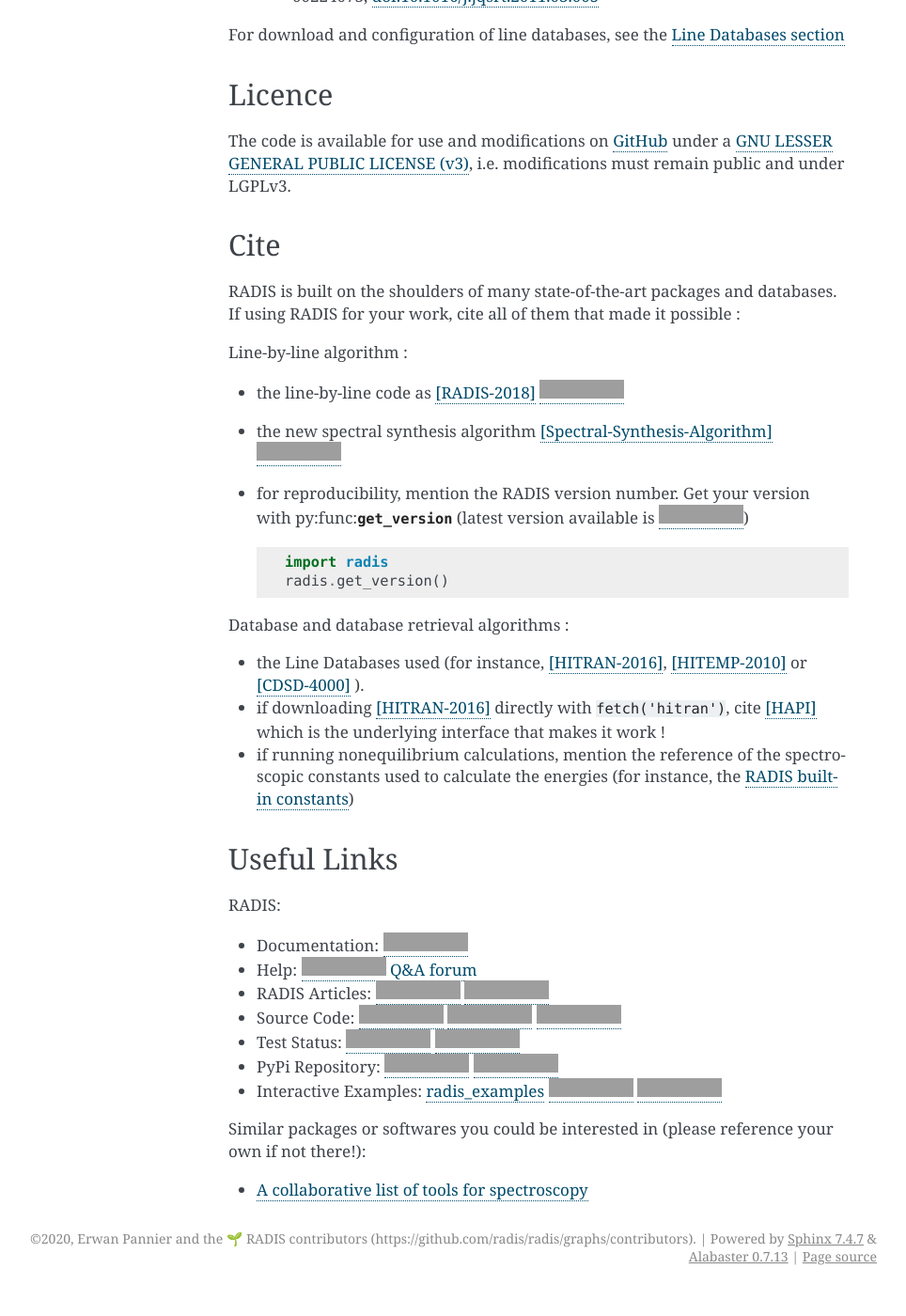
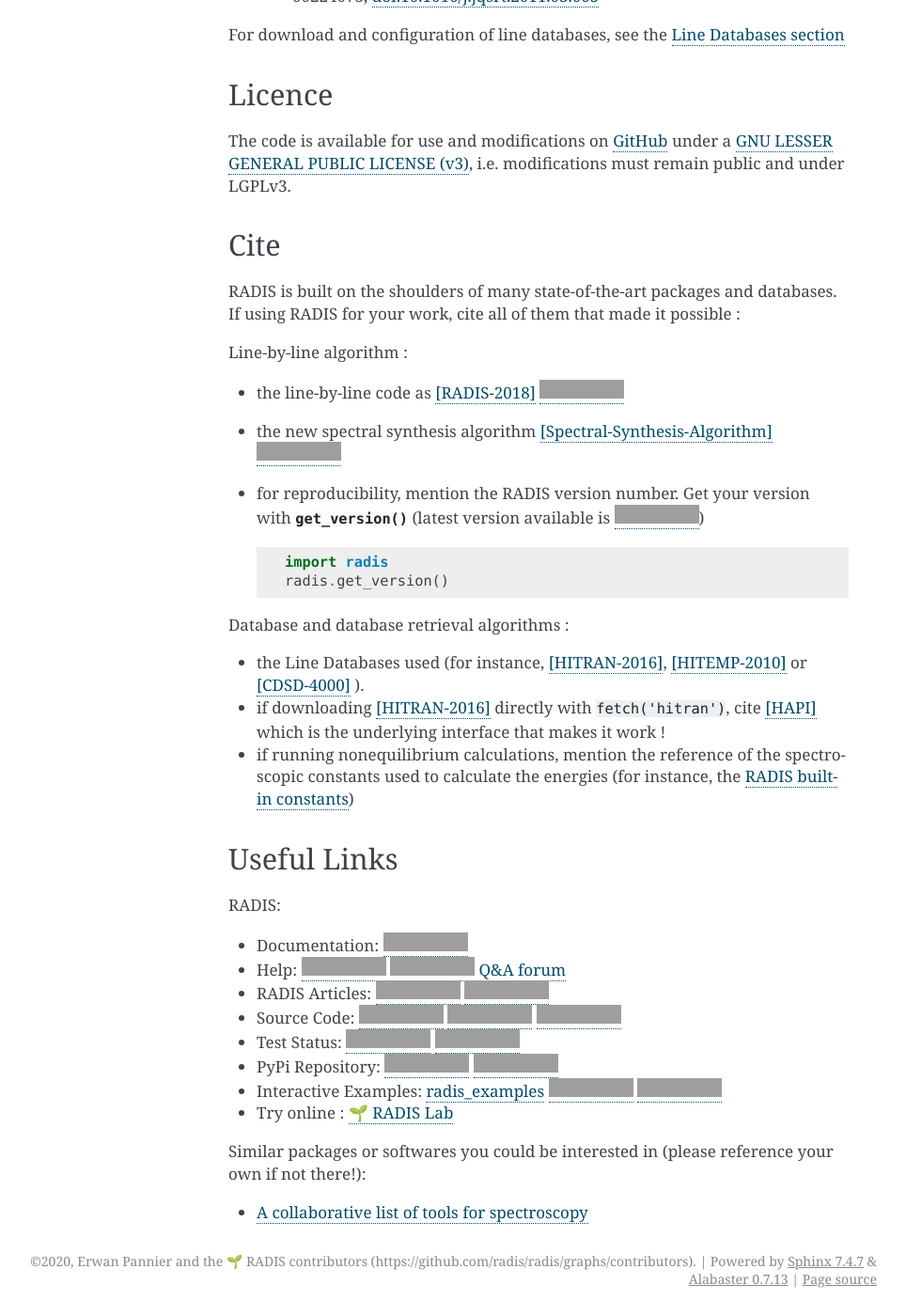
Before and after one commit to radis/radis, a Sphinx documentation site: the page built from docs/references/references.rst, in a window 1280 px wide and 1400 px high, scrolled down 2436 px. Shown: the whole window at 94% size, without its empty margins (177-1141 px from the left). Built offline with Sphinx 7.4.7, drawn with Linux system fonts in a browser that asks for light colours; pages that are not in the unit, such as notebooks, are missing from menus; comment, search, counter and statistics services are not loaded; before the commit the page ends 3812 px from its top, so only the background shows below that; grey boxes are pictures that could not be loaded.

Commit message:
typo & improve docs

```diff
--- a/docs/references/references.rst
+++ b/docs/references/references.rst
@@ -27,7 +27,7 @@
 
 - the line-by-line code as [RADIS-2018]_ |badge_article1|
 - the new spectral synthesis algorithm [Spectral-Synthesis-Algorithm]_ |badge_article2|
-- for reproducibility, mention the RADIS version number. Get your version with py:func:`~radis.get_version`
+- for reproducibility, mention the RADIS version number. Get your version with :py:func:`~radis.get_version`
   (latest version available is |badge_pypi|) ::
 
     import radis
@@ -61,6 +61,7 @@
 
 - Interactive Examples: `radis_examples <https://github.com/radis/radis-examples>`__ |badge_examples| |badge_binder|
 
+- Try online : :ref:`🌱 RADIS Lab <label_radis_online>`
 
 .. include:: similar_tools.rst
 
```
Also changed, not shown: other parts of docs/references/references.rst (+1 -1 lines).
